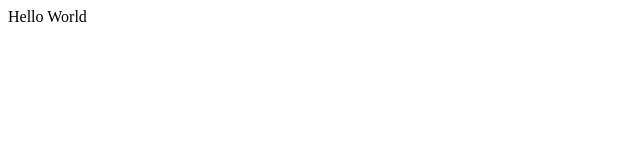
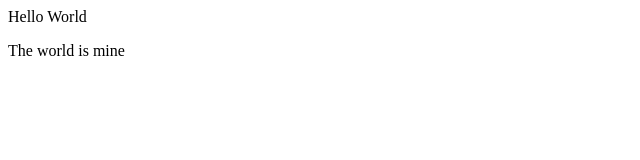
Before and after one commit to roesta07/demo-repo, a plain HTML site: page index.html in a window 1280 px wide. Shown: the whole page, without its empty margins (0-640 px from the left). Drawn offline with Linux system fonts and the light colour scheme.

Commit message:
updating master

```diff
--- a/index.html
+++ b/index.html
@@ -1 +1,2 @@
 <div>Hello World</div>
+<p>The world is mine</p>
```
